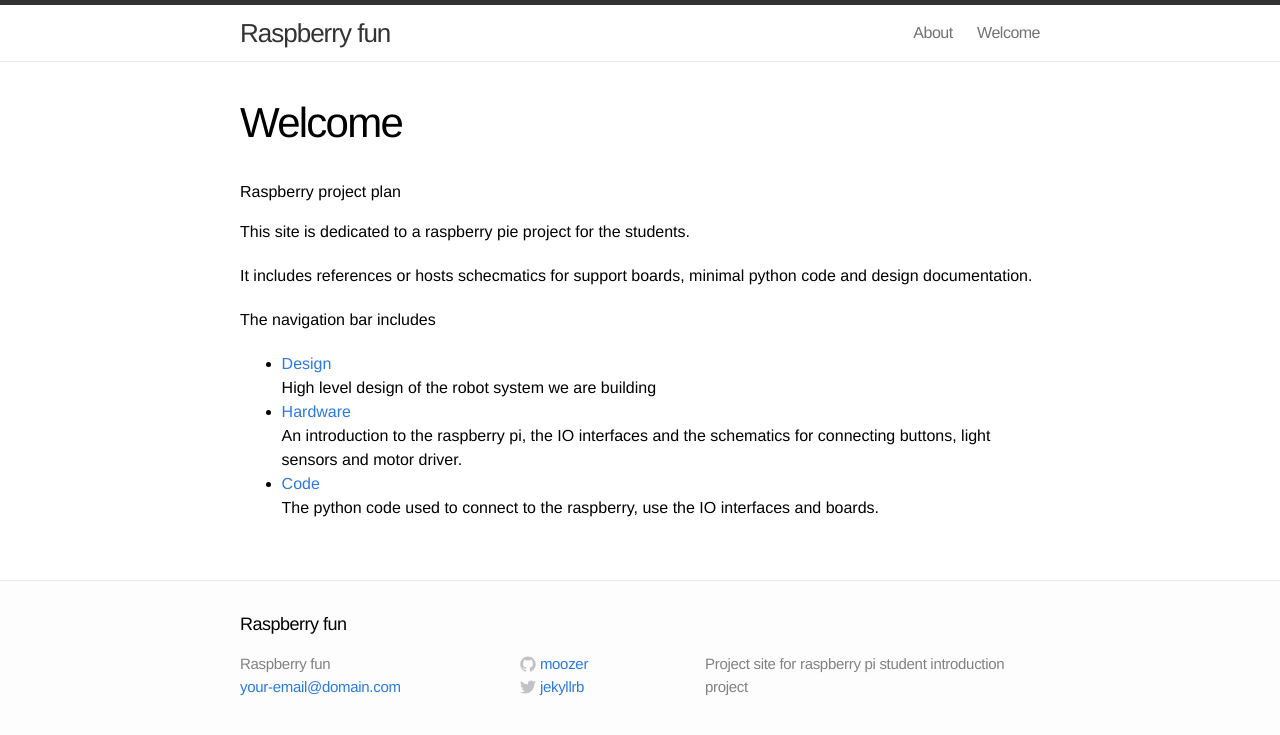
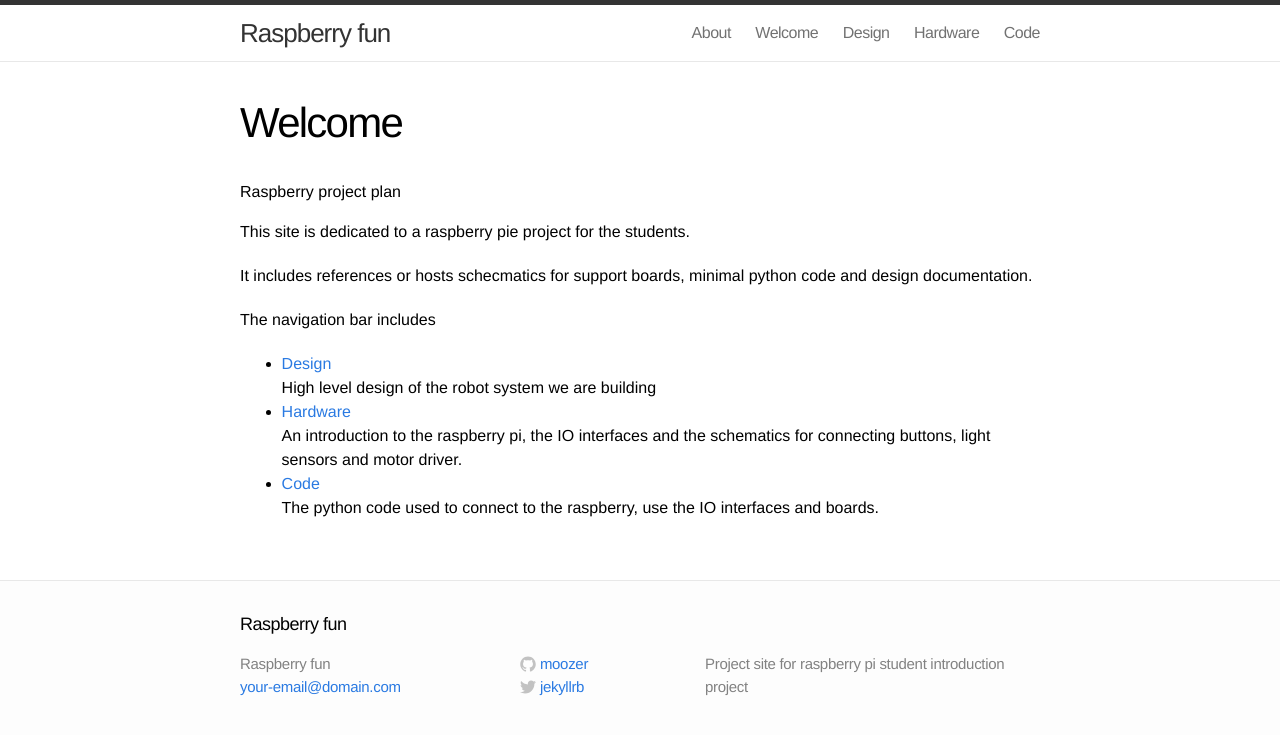
Before and after one commit to EAL-IT-Technology/RaspberryFun, a Jekyll site: the page built from index.md, in a window 1280 px wide. Shown: the top 735 px of the page. Built offline with Jekyll 4.4.1, drawn with Linux system fonts in a browser that asks for light colours.

Commit message:
added sections

```diff
--- a/_config.yml
+++ b/_config.yml
@@ -11,3 +11,8 @@ github_projectname: RaspberryFun
 # Build settings
 markdown: kramdown
 permalink: pretty
+
+sections:
+- { title: Design, path: /design }
+- { title: Hardware, path: /hardware }
+- { title: Code, path: /code }
--- a/_includes/header.html
+++ b/_includes/header.html
@@ -20,6 +20,10 @@
         {% for page in site.pages %}
           {% if page.title %}<a class="page-link" href="{{ page.url | prepend: site.baseurl }}">{{ page.title }}</a>{% endif %}
         {% endfor %}
+        {% for section in site.sections %}
+          <a class="page-link" href="{{ section.path | prepend: site.baseurl }}">{{ section.title }}</a>
+        {% endfor %}
+
       </div>
     </nav>
 
--- a/index.md
+++ b/index.md
@@ -11,15 +11,15 @@ It includes references or hosts schecmatics for support boards, minimal python c
 
 The navigation bar includes
 
-* [Design]({{ site.baseurl }}/design)
+* [Design]({{ site.baseurl }}/Design)
 
     High level design of the robot system we are building
 
-* [Hardware]({{ site.baseurl }}/hardware)
+* [Hardware]({{ site.baseurl }}/Hardware)
 
     An introduction to the raspberry pi, the IO interfaces and the schematics for connecting buttons, light sensors and motor driver.
 
 
-* [Code]({{ site.baseurl }}/code)
+* [Code]({{ site.baseurl }}/Code)
 
     The python code used to connect to the raspberry, use the IO interfaces and boards.
```
Also changed, not shown: code/index.md (added, +10 -0 lines), hardware/index.md (added, +5 -0 lines).
